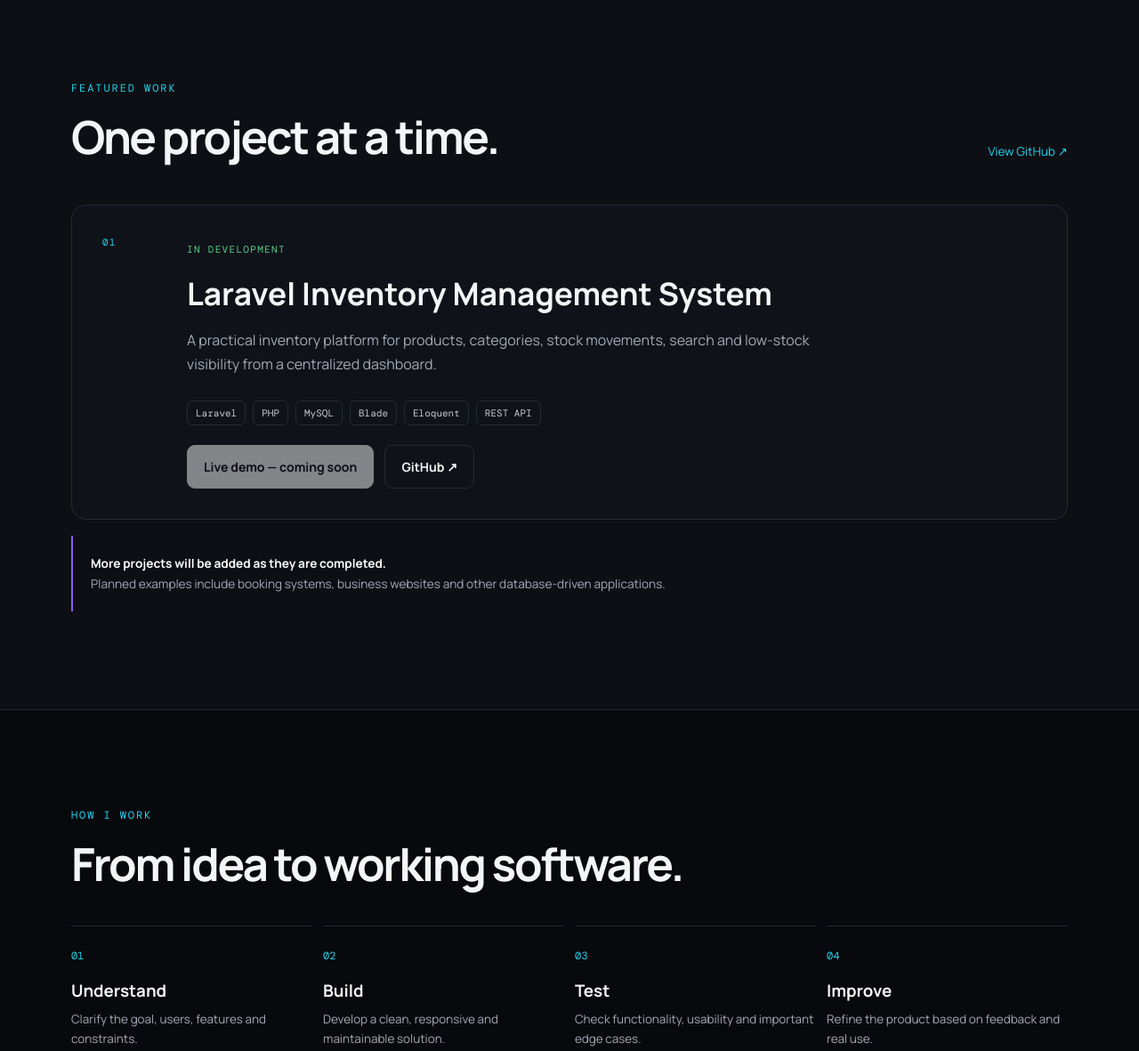
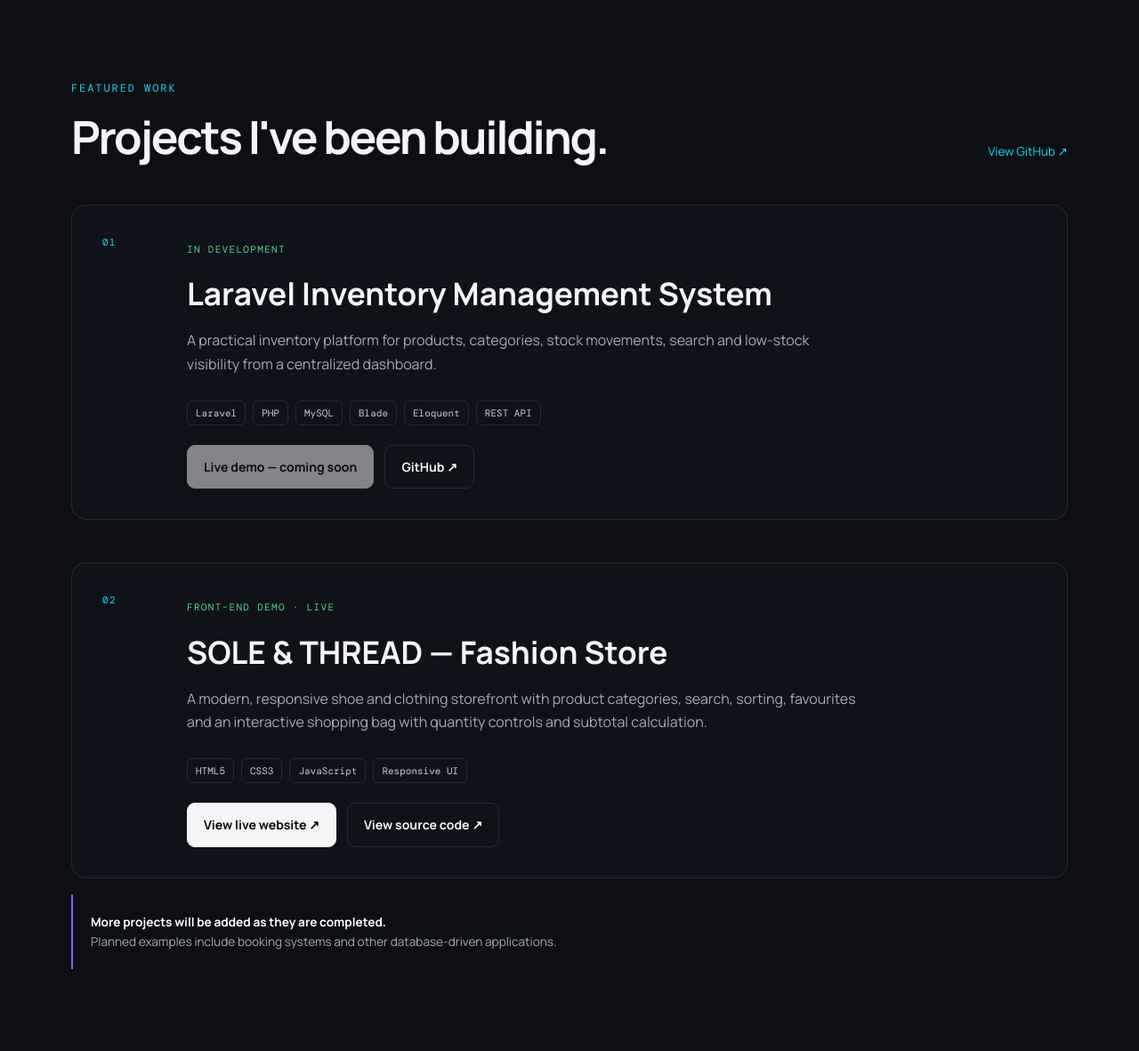
Before and after one commit to DiingDiing/diing-portfolio, a plain HTML site: page index.html in a window 1280 px wide. Shown: the part 2440-3621 px from the top of the page at 89% size. Drawn offline with nearby package versions, Linux system fonts and the light colour scheme.

Commit message:
Update index.html

```diff
--- a/index.html
+++ b/index.html
@@ -28,7 +28,7 @@
 <p class="eyebrow">IT PROFESSIONAL · WEB DEVELOPER · LARAVEL</p>
 <h1>Building digital solutions that <span>work.</span></h1>
 <p class="hero-copy">I design and develop responsive websites and practical web applications using modern web technologies, with a focus on clean code, usability and reliable solutions.</p>
-<div class="actions"><a class="btn primary" href="#projects">View my work</a><a class="btn secondary" href="https://github.com/DiingDiing" target="_blank">GitHub ↗</a></div>
+<div class="actions"><a class="btn primary" href="#projects">View my work</a><a class="btn secondary" href="https://github.com/DiingDiing" target="_blank" rel="noopener noreferrer">GitHub ↗</a></div>
 <div class="chips"><span>HTML5</span><span>CSS3</span><span>JavaScript</span><span>PHP</span><span>Laravel</span><span>MySQL</span></div>
 </div>
 <aside class="terminal-card">
@@ -87,7 +87,8 @@ HTML · CSS · MySQL
 
 <section id="projects" class="section muted">
 <div class="container">
-<div class="heading"><div><p class="eyebrow">FEATURED WORK</p><h2>One project at a time.</h2></div><a href="https://github.com/DiingDiing" target="_blank">View GitHub ↗</a></div>
+<div class="heading"><div><p class="eyebrow">FEATURED WORK</p><h2>Projects I've been building.</h2></div><a href="https://github.com/DiingDiing" target="_blank" rel="noopener noreferrer">View GitHub ↗</a></div>
+
 <article class="featured">
 <div class="number">01</div>
 <div>
@@ -95,10 +96,22 @@ HTML · CSS · MySQL
 <h3>Laravel Inventory Management System</h3>
 <p>A practical inventory platform for products, categories, stock movements, search and low-stock visibility from a centralized dashboard.</p>
 <div class="chips"><span>Laravel</span><span>PHP</span><span>MySQL</span><span>Blade</span><span>Eloquent</span><span>REST API</span></div>
-<div class="actions"><a class="btn primary disabled" href="#">Live demo — coming soon</a><a class="btn secondary" href="https://github.com/DiingDiing" target="_blank">GitHub ↗</a></div>
+<div class="actions"><a class="btn primary disabled" href="#projects" aria-disabled="true">Live demo — coming soon</a><a class="btn secondary" href="https://github.com/DiingDiing" target="_blank" rel="noopener noreferrer">GitHub ↗</a></div>
 </div>
 </article>
-<div class="future"><strong>More projects will be added as they are completed.</strong><br>Planned examples include booking systems, business websites and other database-driven applications.</div>
+
+<article class="featured">
+<div class="number">02</div>
+<div>
+<small class="live">FRONT-END DEMO · LIVE</small>
+<h3>SOLE & THREAD — Fashion Store</h3>
+<p>A modern, responsive shoe and clothing storefront with product categories, search, sorting, favourites and an interactive shopping bag with quantity controls and subtotal calculation.</p>
+<div class="chips"><span>HTML5</span><span>CSS3</span><span>JavaScript</span><span>Responsive UI</span></div>
+<div class="actions"><a class="btn primary" href="https://diingdiing.github.io/sole-and-thread-store/" target="_blank" rel="noopener noreferrer">View live website ↗</a><a class="btn secondary" href="https://github.com/DiingDiing/sole-and-thread-store" target="_blank" rel="noopener noreferrer">View source code ↗</a></div>
+</div>
+</article>
+
+<div class="future"><strong>More projects will be added as they are completed.</strong><br>Planned examples include booking systems and other database-driven applications.</div>
 </div>
 </section>
 
@@ -115,11 +128,11 @@ HTML · CSS · MySQL
 <section id="contact" class="contact">
 <div class="container"><p class="eyebrow">LET'S CONNECT</p><h2>Have a website or software idea?</h2>
 <p>Tell me what you need built, improved or automated.</p>
-<div class="actions center"><a class="btn primary" href="mailto:chol.diing@students.jkuat.ac.ke">Email me</a><a class="btn secondary" href="https://github.com/DiingDiing" target="_blank">GitHub ↗</a></div>
+<div class="actions center"><a class="btn primary" href="mailto:chol.diing@students.jkuat.ac.ke">Email me</a><a class="btn secondary" href="https://github.com/DiingDiing" target="_blank" rel="noopener noreferrer">GitHub ↗</a></div>
 </div>
 </section>
 </main>
-<footer><div class="container footer"><span>© <span id="year"></span>Diing.</span><span>IT Professional · Web Developer</span></div></footer>
+<footer><div class="container footer"><span>© <span id="year"></span> Diing.</span><span>IT Professional · Web Developer</span></div></footer>
 <script src="script.js"></script>
 </body>
 </html>
```
